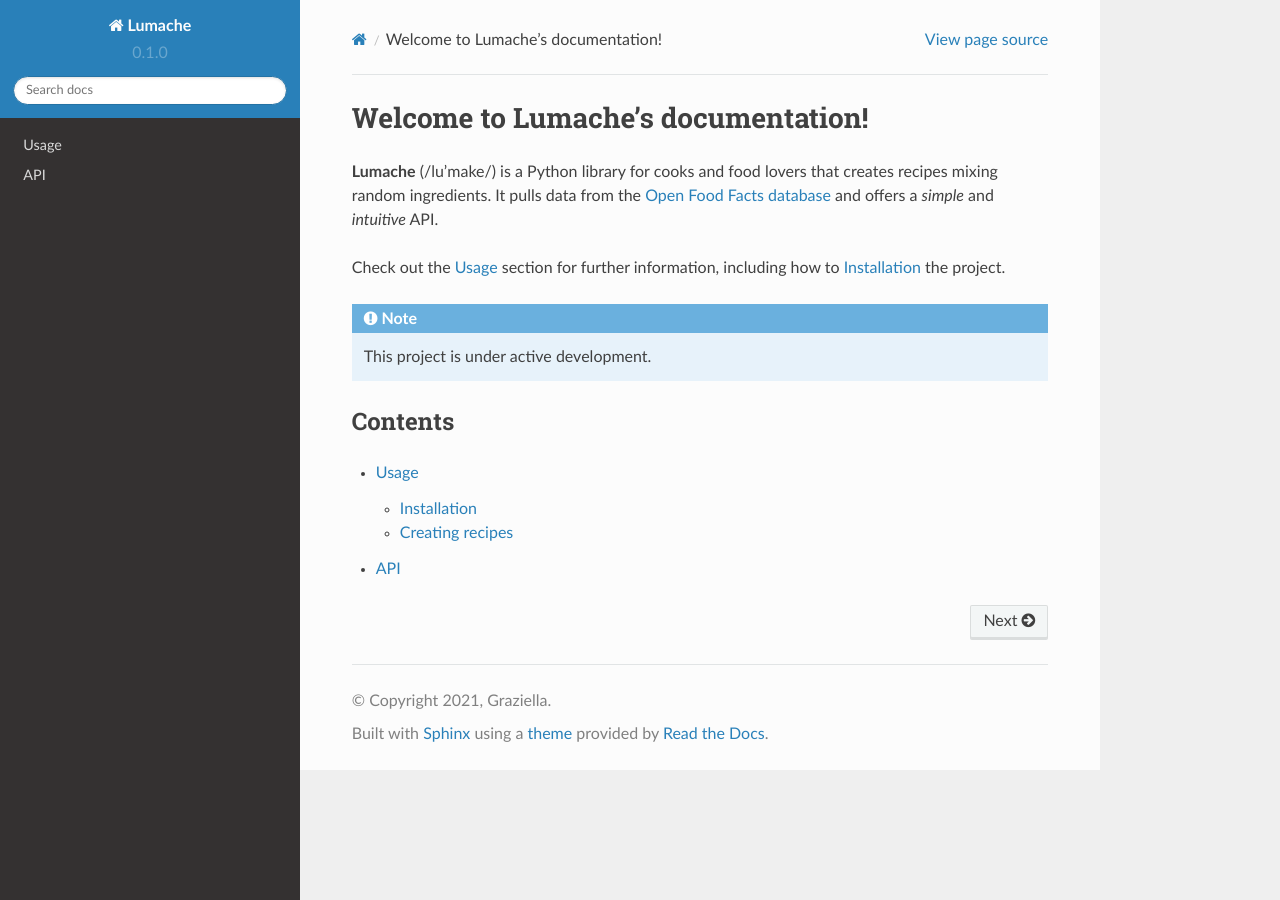
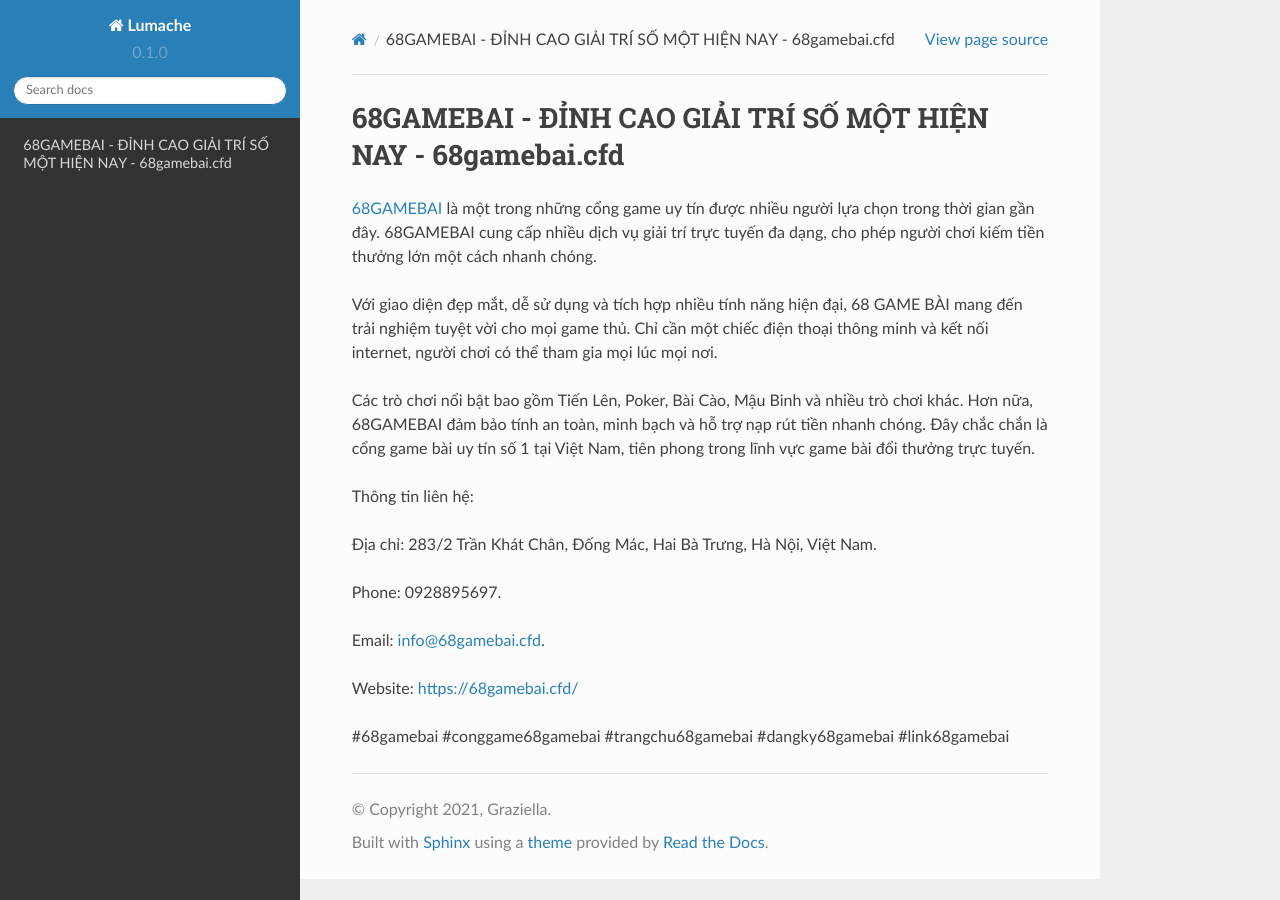
Before and after one commit to socialentity/68gamebaicfd, a Sphinx documentation site: the page built from docs/source/index.rst, in a window 1280 px wide. Built offline with Sphinx 7.4.7 and the Read the Docs theme 2.0.0, drawn with Linux system fonts in a browser that asks for light colours.

Commit message:
Update index.rst

```diff
--- a/docs/source/index.rst
+++ b/docs/source/index.rst
@@ -1,22 +1,20 @@
-Welcome to Lumache's documentation!
+68GAMEBAI - ĐỈNH CAO GIẢI TRÍ SỐ MỘT HIỆN NAY - 68gamebai.cfd
 ===================================
 
-**Lumache** (/lu'make/) is a Python library for cooks and food lovers
-that creates recipes mixing random ingredients.
-It pulls data from the `Open Food Facts database <https://world.openfoodfacts.org/>`_
-and offers a *simple* and *intuitive* API.
+`68GAMEBAI <https://68gamebai.cfd/>`_ là một trong những cổng game uy tín được nhiều người lựa chọn trong thời gian gần đây. 68GAMEBAI cung cấp nhiều dịch vụ giải trí trực tuyến đa dạng, cho phép người chơi kiếm tiền thưởng lớn một cách nhanh chóng.
 
-Check out the :doc:`usage` section for further information, including
-how to :ref:`installation` the project.
+Với giao diện đẹp mắt, dễ sử dụng và tích hợp nhiều tính năng hiện đại, 68 GAME BÀI mang đến trải nghiệm tuyệt vời cho mọi game thủ. Chỉ cần một chiếc điện thoại thông minh và kết nối internet, người chơi có thể tham gia mọi lúc mọi nơi.
 
-.. note::
+Các trò chơi nổi bật bao gồm Tiến Lên, Poker, Bài Cào, Mậu Binh và nhiều trò chơi khác. Hơn nữa, 68GAMEBAI đảm bảo tính an toàn, minh bạch và hỗ trợ nạp rút tiền nhanh chóng. Đây chắc chắn là cổng game bài uy tín số 1 tại Việt Nam, tiên phong trong lĩnh vực game bài đổi thưởng trực tuyến.
 
-   This project is under active development.
+Thông tin liên hệ:
 
-Contents
---------
+Địa chỉ: 283/2 Trần Khát Chân, Đống Mác, Hai Bà Trưng, Hà Nội, Việt Nam.
 
-.. toctree::
+Phone: 0928895697.
 
-   usage
-   api
+Email: info@68gamebai.cfd.
+
+Website: https://68gamebai.cfd/
+
+#68gamebai #conggame68gamebai #trangchu68gamebai #dangky68gamebai #link68gamebai
```
